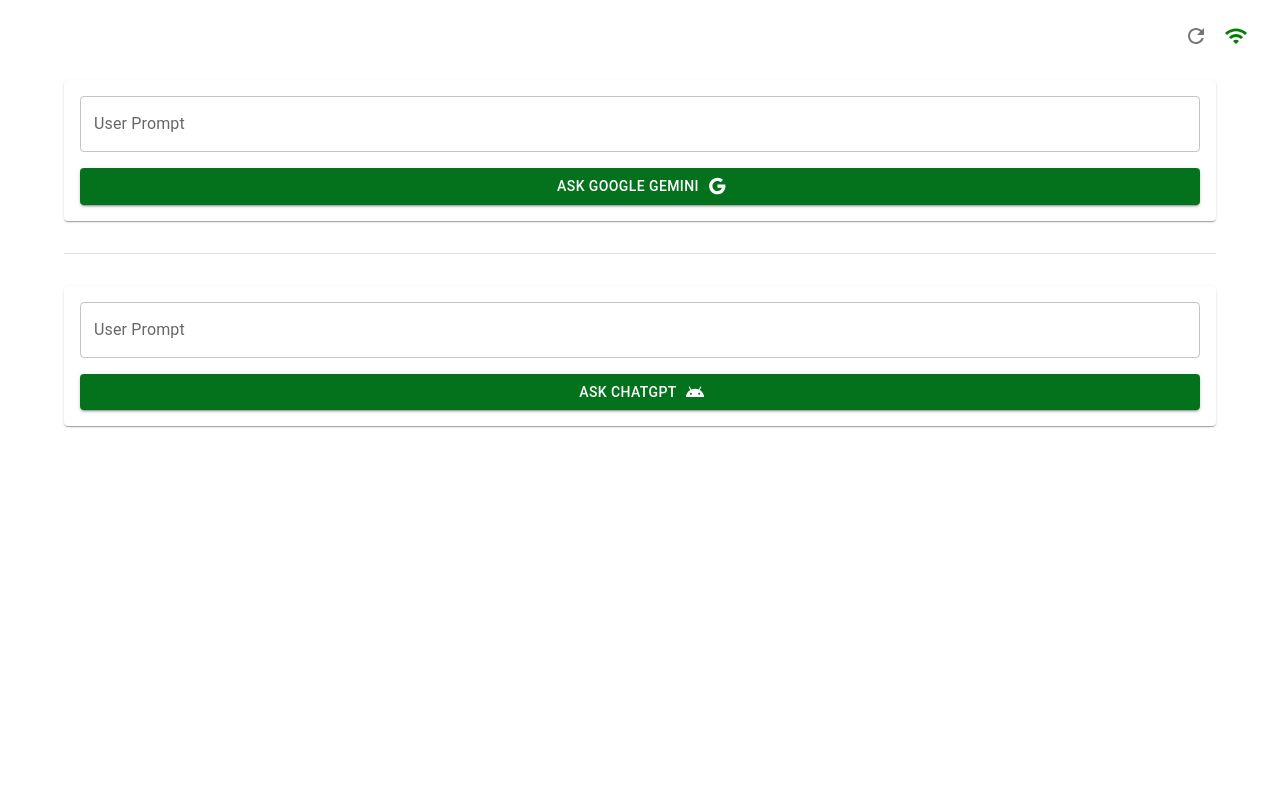
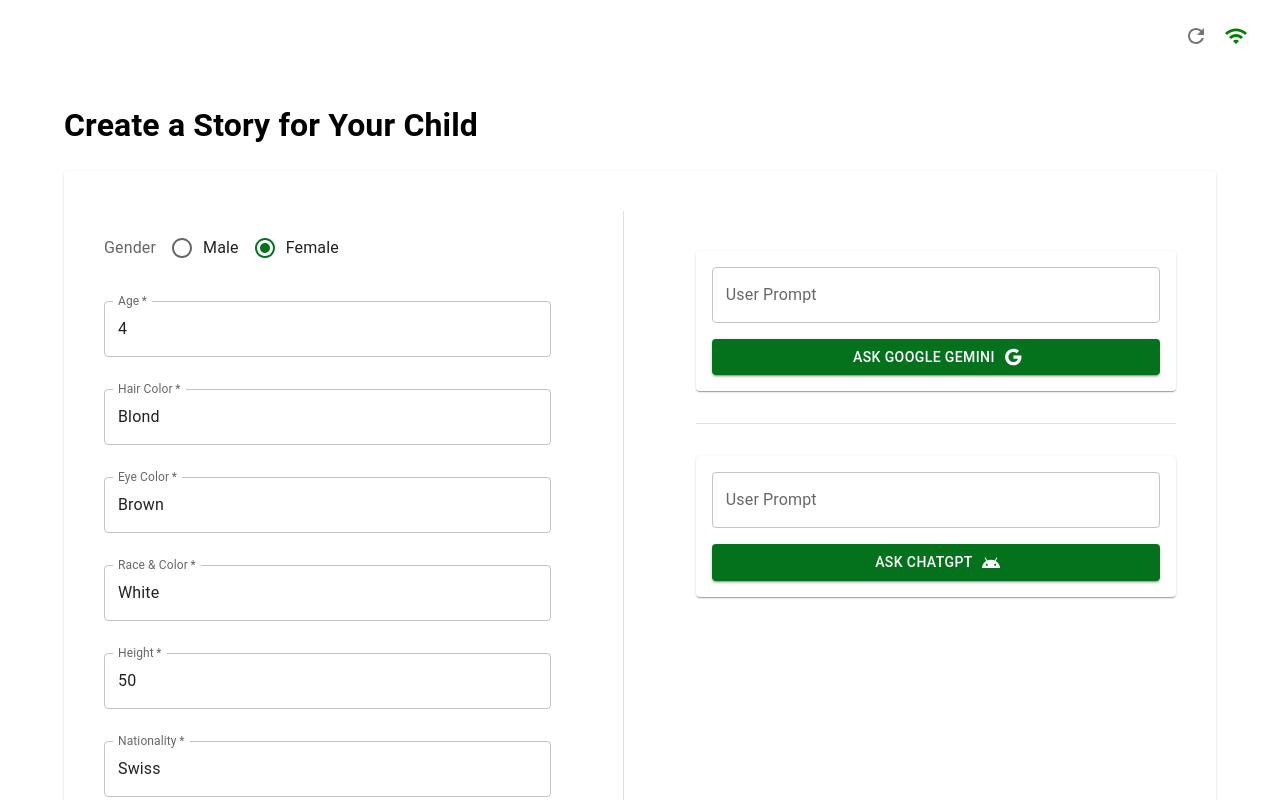
Before and after one commit to yasserzakywafaa/talepod, a React (Create React App) app in the folder client/: page / in a window 1280 px wide. Shown: the top 800 px of the page. Built offline with nearby package versions, Linux system fonts and the light colour scheme.

Commit message:
[client] Add StoryCreator component.

```diff
--- a/client/src/Pages/Home/Home.tsx
+++ b/client/src/Pages/Home/Home.tsx
@@ -1,11 +1,8 @@
 import "./Home.scss";
 
-import { Card, Divider } from "@mui/material";
-
-import GoogleGeminiSection from "src/components/sections/GoogleGeminiSection";
 import NavigationBar from "src/components/NavigationBar/NavigationBar";
-import OpenAiSection from "src/components/sections/OpenAiSection";
 import Page from "src/components/Page/Page";
+import StoryCreator from "src/components/StoryCreator/StoryCreator";
 
 const HomePage = () => {
   return (
@@ -15,16 +12,8 @@
 
         <NavigationBar />
 
-        <Page title="Home page">
-          <Card>
-            <GoogleGeminiSection />
-          </Card>
-
-          <Divider style={{ margin: "2rem 0" }} />
-
-          <Card>
-            <OpenAiSection />
-          </Card>
+        <Page title="AI Story Creator">
+          <StoryCreator />
         </Page>
       </div>
     </>
--- /dev/null
+++ b/client/src/components/StoryCreator/StoryCreator.tsx
@@ -0,0 +1,232 @@
+import {
+  Box,
+  Button,
+  Card,
+  Divider,
+  FormControlLabel,
+  FormLabel,
+  Radio,
+  RadioGroup,
+  TextField,
+} from "@mui/material";
+import React, { useState } from "react";
+
+import GoogleGeminiSection from "./GoogleGeminiSection";
+import OpenAiSection from "./OpenAiSection";
+
+enum GenderEnum {
+  male = "male",
+  female = "female",
+}
+type ChildInfo = {
+  gender: GenderEnum;
+  age: number;
+  hairColor: string;
+  eyeColor: string;
+  race: string;
+  height: number;
+  nationality: string;
+};
+
+const StoryCreator: React.FC = () => {
+  const [childInfo, setChildInfo] = useState<ChildInfo>({
+    gender: GenderEnum.female,
+    age: 4,
+    hairColor: "Blond",
+    eyeColor: "Brown",
+    race: "White",
+    height: 50,
+    nationality: "Swiss",
+  });
+
+  const handleOnFormSubmit = (event: React.FormEvent<HTMLFormElement>) => {
+    event.preventDefault();
+    event.stopPropagation();
+
+    // console.log("form is submitting:>>>", {
+    //   userPrompt,
+    // });
+
+    // if (userPrompt) {
+    //   setIsFetching(true);
+    //   // handleGenerateContent(userPrompt);
+    //   handleChat(userPrompt);
+    // }
+  };
+
+  const handleChange = (
+    e: React.ChangeEvent<HTMLInputElement | { name?: string; value: unknown }>
+  ) => {
+    const { name, value } = e.target;
+    setChildInfo((prevState) => ({
+      ...prevState,
+      [name as string]: value as string,
+    }));
+  };
+
+  return (
+    <div className="story-creator">
+      <h1>Create a Story for Your Child</h1>
+
+      <Card>
+        <Box
+          marginY={5}
+          display="flex"
+          component="div"
+          flexDirection="row"
+          alignItems="flex-start"
+          justifyContent="space-between"
+        >
+          <Box
+            noValidate
+            paddingX={5}
+            width="100%"
+            display="flex"
+            component="form"
+            autoComplete="off"
+            flexDirection="column"
+            onSubmit={handleOnFormSubmit}
+          >
+            <Box
+              marginY={2}
+              display="flex"
+              component="div"
+              flexDirection="row"
+              alignItems="center"
+            >
+              <FormLabel id="radio-buttons-group-gender-label">
+                Gender
+              </FormLabel>
+
+              <RadioGroup
+                row
+                sx={{ marginLeft: "16px" }}
+                name="radio-buttons-group"
+                defaultValue={childInfo.gender}
+                aria-labelledby="radio-buttons-group-gender-label"
+                onChange={handleChange}
+              >
+                <FormControlLabel
+                  value="male"
+                  control={<Radio />}
+                  label="Male"
+                  checked={childInfo.gender === GenderEnum.male}
+                />
+                <FormControlLabel
+                  value="female"
+                  control={<Radio />}
+                  label="Female"
+                  checked={childInfo.gender === GenderEnum.female}
+                />
+              </RadioGroup>
+            </Box>
+
+            <Box marginY={2} display="flex" component="div" flexDirection="row">
+              <TextField
+                fullWidth
+                id="age"
+                name="age"
+                label="Age"
+                type="number"
+                value={childInfo.age}
+                onChange={handleChange}
+                required
+              />
+            </Box>
+
+            <Box marginY={2} display="flex" component="div" flexDirection="row">
+              <TextField
+                fullWidth
+                id="hairColor"
+                name="hairColor"
+                label="Hair Color"
+                value={childInfo.hairColor}
+                onChange={handleChange}
+                required
+              />
+            </Box>
+
+            <Box marginY={2} display="flex" component="div" flexDirection="row">
+              <TextField
+                fullWidth
+                id="eyeColor"
+                name="eyeColor"
+                label="Eye Color"
+                value={childInfo.eyeColor}
+                onChange={handleChange}
+                required
+              />
+            </Box>
+
+            <Box marginY={2} display="flex" component="div" flexDirection="row">
+              <TextField
+                fullWidth
+                id="race"
+                name="race"
+                label="Race & Color"
+                value={childInfo.race}
+                onChange={handleChange}
+                required
+              />
+            </Box>
+
+            <Box marginY={2} display="flex" component="div" flexDirection="row">
+              <TextField
+                fullWidth
+                id="height"
+                name="height"
+                label="Height"
+                value={childInfo.height}
+                onChange={handleChange}
+                required
+              />
+            </Box>
+
+            <Box marginY={2} display="flex" component="div" flexDirection="row">
+              <TextField
+                fullWidth
+                id="nationality"
+                name="nationality"
+                label="Nationality"
+                value={childInfo.nationality}
+                onChange={handleChange}
+                required
+              />
+            </Box>
+            <Box marginY={2} display="flex" component="div" flexDirection="row">
+              <Button variant="contained" color="primary" type="submit">
+                Generate Story
+              </Button>
+            </Box>
+          </Box>
+
+          <Divider
+            style={{ margin: "0 2rem" }}
+            orientation="vertical"
+            sx={{ height: "100vh" }}
+          />
+
+          <Box
+            margin={5}
+            width="100%"
+            display="flex"
+            component="div"
+            flexDirection="column"
+          >
+            <Card>
+              <GoogleGeminiSection />
+            </Card>
+
+            <Divider style={{ margin: "2rem 0" }} />
+
+            <Card>
+              <OpenAiSection />
+            </Card>
+          </Box>
+        </Box>
+      </Card>
+    </div>
+  );
+};
+
+export default StoryCreator;
```
Also changed, not shown: client/src/components/StoryCreator/GoogleGeminiSection.tsx (renamed from client/src/components/sections/GoogleGeminiSection.tsx), client/src/components/StoryCreator/OpenAiSection.tsx (renamed from client/src/components/sections/OpenAiSection.tsx).
